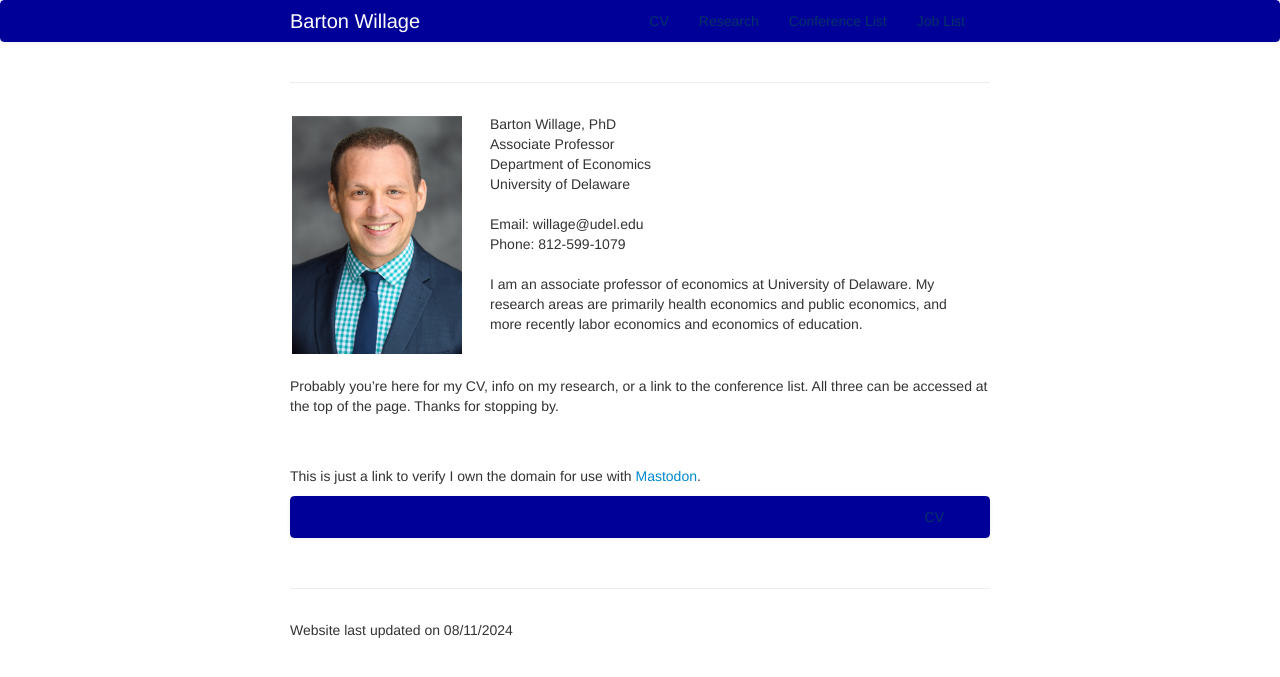
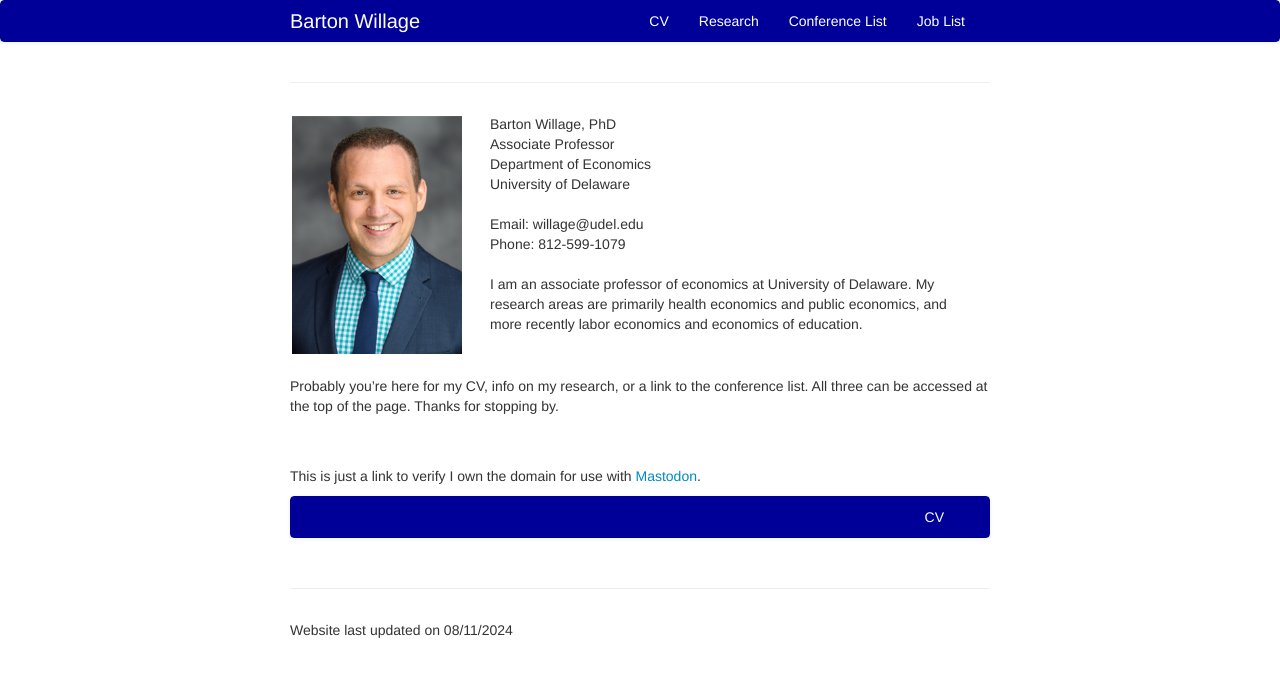
Before and after one commit to bjwillage/bjwillage.github.io, a Jekyll site: the page built from index.md, in a window 1280 px wide. Shown: the top 677 px of the page. Built offline with Jekyll 4.4.1, drawn with Linux system fonts in a browser that asks for light colours.

Commit message:
Update kbroman.css

```diff
--- a/assets/themes/twitter/css/kbroman.css
+++ b/assets/themes/twitter/css/kbroman.css
@@ -126,12 +126,12 @@ h1, h2, h3, h4 {
 }
 /*Change color of your website name in navigation bar
 .navbar .brand {
-   color: #003366;
+   color: #ffffff;
    text-shadow: none;
 }*/
 /*Change color of the links in the navigation bar:*/
 .navbar .nav>li>a {
-   color: #003366;
+   color: #ffffff;
    text-shadow: none;
 }
 
```
